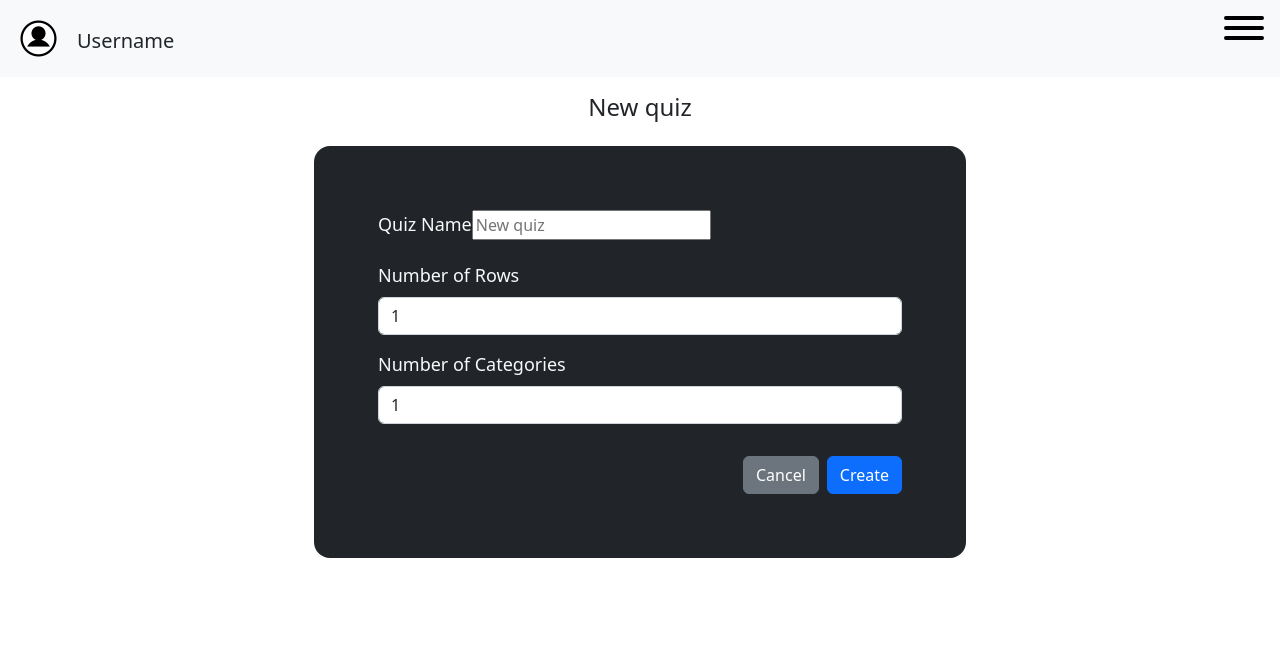
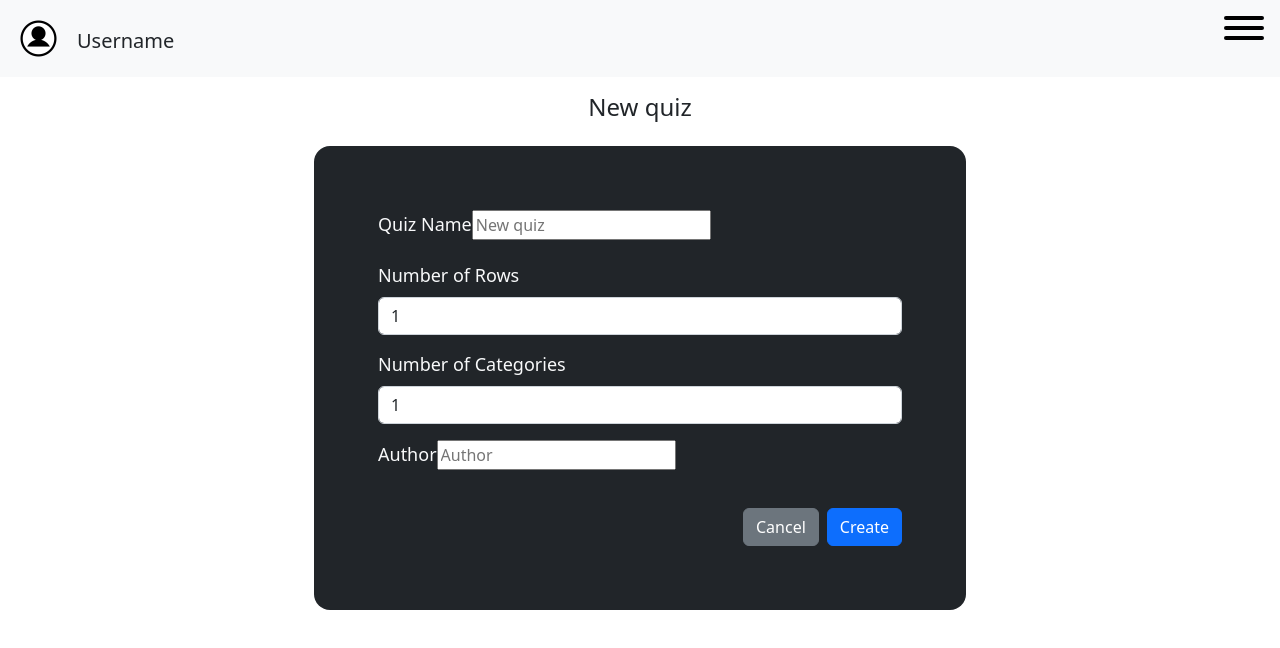
Before and after one commit to lkhanhpham/ambient-digital, a React (Create React App) app in the folder Frontend/: page /QuizCreator in a window 1280 px wide. Shown: the top 648 px of the page. Built offline with nearby package versions, Linux system fonts and the light colour scheme.

Commit message:
update POST function

```diff
--- a/Frontend/src/pages/QuizForm.jsx
+++ b/Frontend/src/pages/QuizForm.jsx
@@ -8,6 +8,7 @@ const QuizForm = () => {
     const [quizName, setQuizName] = useState('')
     const [nrOfRows, setNrOfRows] = useState('')
     const [nrOfCols, setNrOfCols] = useState('')
+    const [author, setAuthor] = useState('')
 
     const navigate = useNavigate();
 
@@ -19,16 +20,21 @@ const QuizForm = () => {
         setNrOfCols(select2.options[select2.selectedIndex].value)
         console.log(select1.options[select2.selectedIndex].value);
     }
-    function createQuiz(event) {
+    function createFrontendQuiz(){
+        createQuiz()
+        navigate("/QuizCreator/Newquiz", {state: {quiz_name: quizName, nr_of_rows: nrOfRows, nr_of_categories: nrOfCols}} )
+    }
+    const createQuiz = async (event) => {
 
         axios(
             {
                 method: "POST",
-                url: "http://localhost:8000/api/wholequiz/",
+                url: "http://localhost:8000/api/quiz/",
                 data: {
                     quiz_name: quizName,
                     nr_of_rows: nrOfRows,
                     nr_of_categories: nrOfCols,
+                    author: author,
 
                 },
                 headers: {'Content-Type': 'application/json'}
@@ -39,12 +45,11 @@ const QuizForm = () => {
         setQuizName("")
         setNrOfRows("")
         setNrOfCols("")
+        setAuthor("")
         event.preventDefault()
+        createFrontendQuiz()
     }
-    function createFrontendQuiz(event){
-        navigate("/QuizCreator/Newquiz", {state: {quiz_name: quizName, nr_of_rows: nrOfRows, nr_of_categories: nrOfCols}} )
-        event.preventDefault()
-    }
+
 
 
     return (
@@ -94,6 +99,13 @@ const QuizForm = () => {
                                 <option value={10}>10</option>
                             </select>
                         </div>
+                        <div className="form-group m-3">
+                            <label className="mb-2"  htmlFor="exampleFormControlInput1">Author</label>
+                            <input type="text" class="form-control" id="exampleFormControlInput1"
+                                placeholder="Author"
+                                text={author}
+                                onChange={(e) => setAuthor(e.target.value)}></input>
+                        </div>
 
                     </form>
 
@@ -104,7 +116,7 @@ const QuizForm = () => {
                     {/* <Link to = {{pathname: "/QuizCreator/NewQuiz",
                     state: {quiz_name: quizName, nr_of_rows: nrOfRows, nr_of_categories: nrOfCols}}}
                     > */}
-                    <button onClick={createFrontendQuiz} className="btn btn-primary">Create</button>
+                    <button onClick={createQuiz} className="btn btn-primary">Create</button>
                     {/* </Link> */}
                 </div>
                 </div>
```
